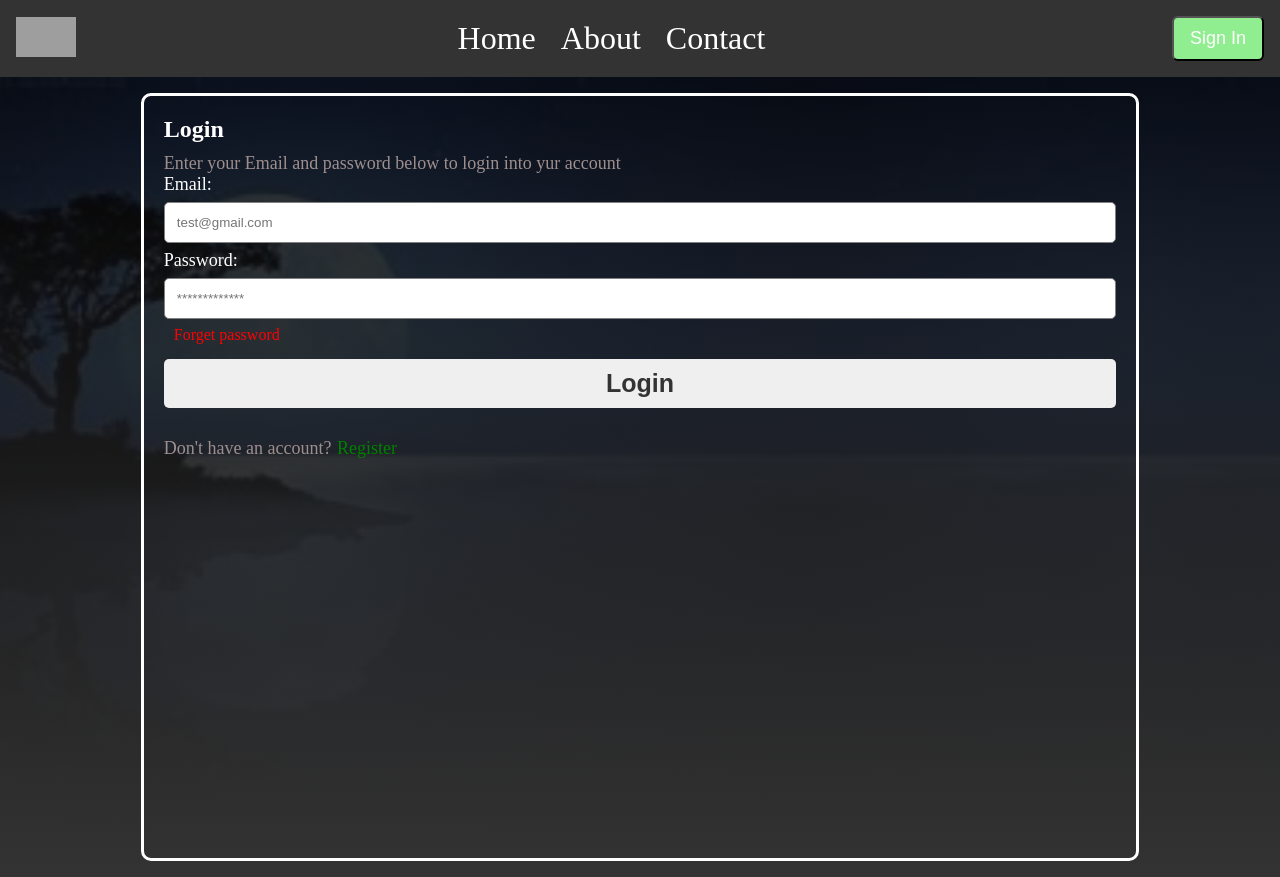
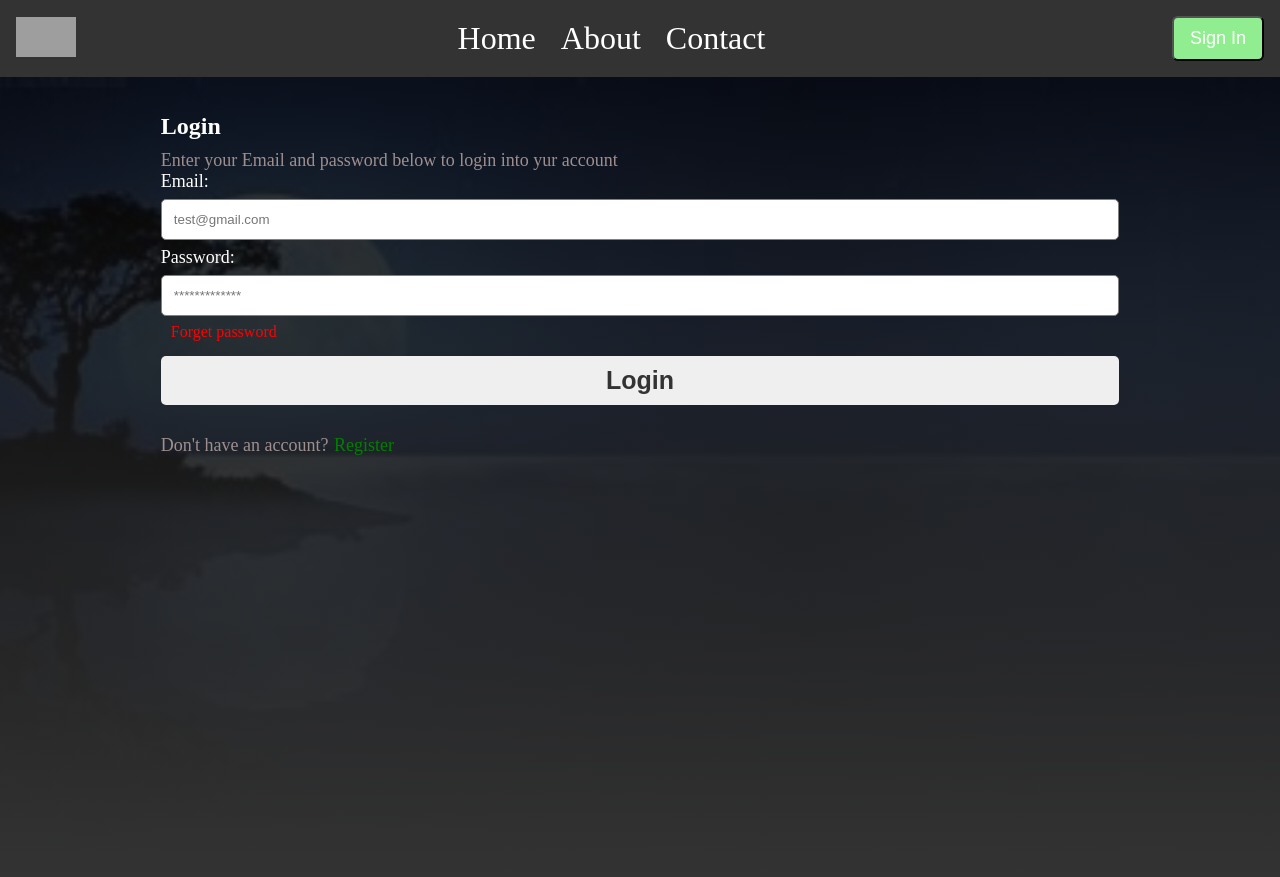
Before and after one commit to mankind4dev/login-validation-tech4dev, a React (Vite) app: page /login in a window 1280 px wide. Built offline with nearby package versions, Linux system fonts and the light colour scheme; grey boxes are pictures that could not be loaded.

Commit message:
Auth validation style update

```diff
--- a/src/index.css
+++ b/src/index.css
@@ -85,7 +85,6 @@ header button {
   margin: 0 auto;
   flex-direction: column;
   align-self: center;
-
   padding: 10px 40px;
   border-radius: 10px;
   height: 100vh;
@@ -96,7 +95,6 @@ header button {
   margin: 0 auto;
   flex-direction: column;
   align-self: center;
-  border: 3px solid #fff;
   padding: 10px 20px;
   border-radius: 10px;
   height: 90vh;
```
